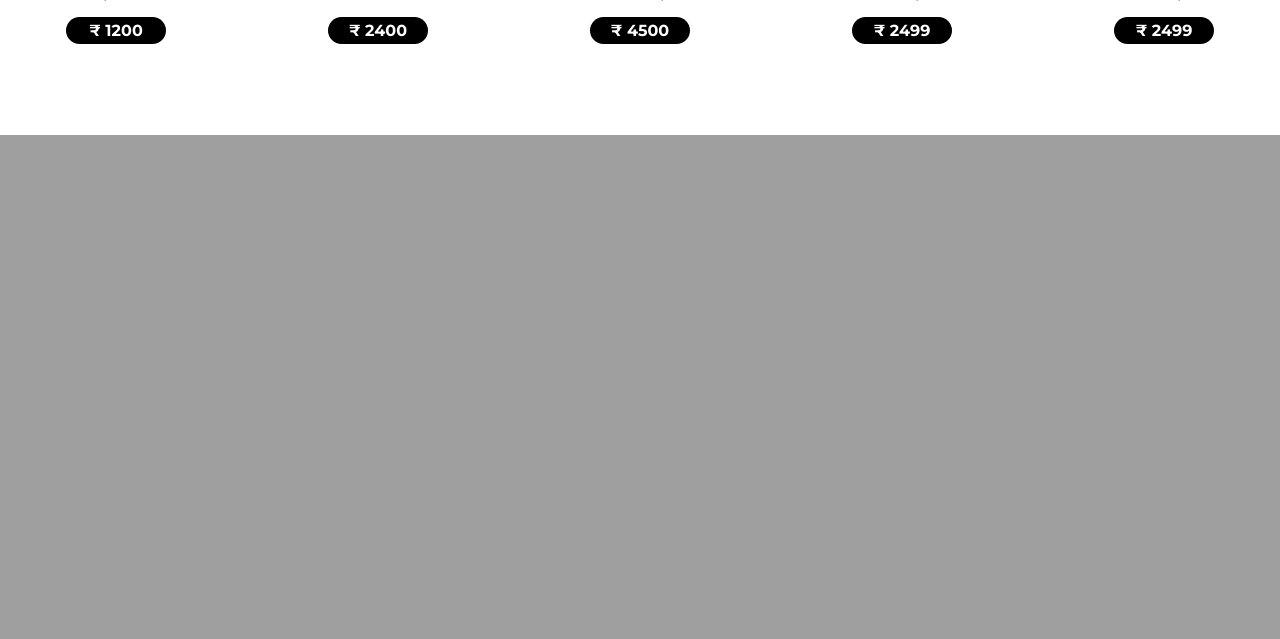
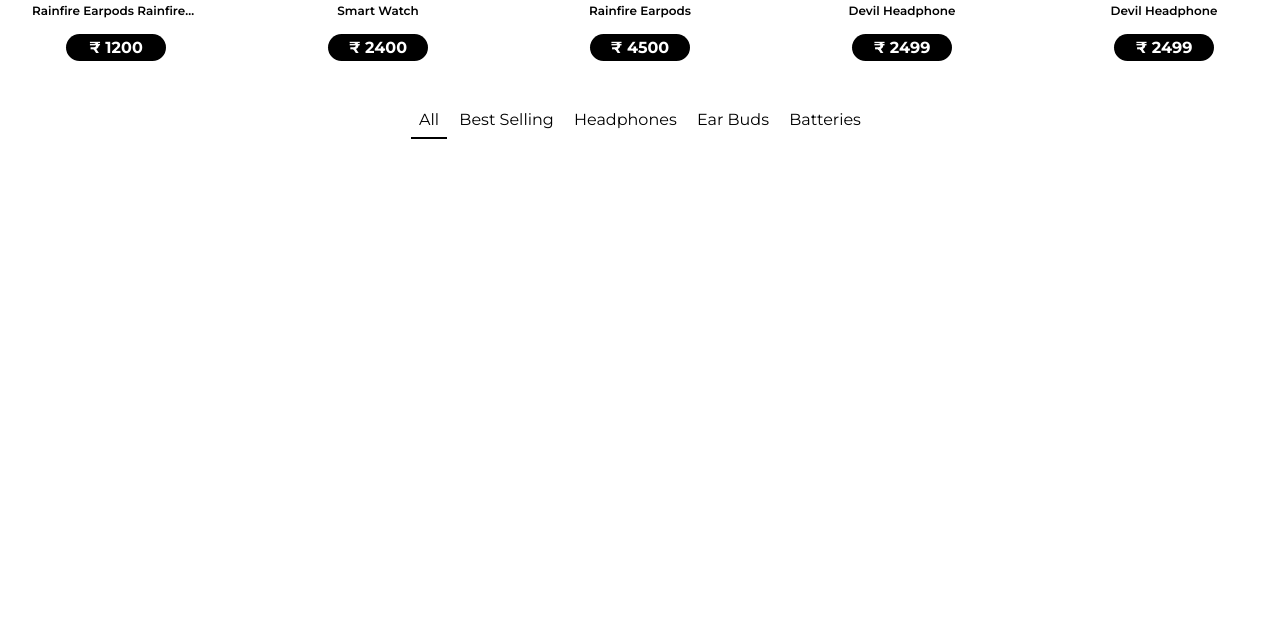
Before and after one commit to jatindahiya100/rainfire, a PHP site: page / in a window 1280 px wide. Shown: the part 665-1304 px from the top of the page. Before the commit the page ends 800 px from the top, so only its background shows below. Run offline with PHP 8.4, Linux system fonts and the light colour scheme; some libraries are stand-ins or nearby versions.

Commit message:
Initial commit

```diff
--- a/css/index.css
+++ b/css/index.css
@@ -34,22 +34,31 @@ html,body{
 }
 .wrapper .featured .featured-text button {
     width: 120px;
-    border-radius: 16px;
-    padding: 4px 8px;
     margin-top: 20%;
     border: none;
     outline: none;
     background-color: white;
     color: black;
-    text-transform: uppercase;
+    padding: 8px 10px;
+    border-radius: 6px;
     font-size: 18px;
+    line-height: 20px;
     font-weight: 700;
 }
+.wrapper .featured .featured-text button:hover{
+    background-color: rgb(209, 209, 209);
+}
 .wrapper .new-arrivals{
+    width: 100%;
     margin-top: 1%;
    display: flex;
    flex-direction: column;
    align-items: center;
+}
+.wrapper .new-arrivals h2{
+    font-size: 30px;
+    line-height: 46px;
+    color: rgb(0, 0, 0);
 }
 .new-arrivals .new-arrivals-holder{
     margin-top: 1%;
@@ -58,7 +67,7 @@ html,body{
     justify-content: space-between;
     align-items: center;
     flex-direction: row;
-    overflow-y: scroll;
+    overflow: auto;
 }
 .wrapper .new-arrivals .new-arrivals-holder .item{
     margin: 16px;
@@ -93,6 +102,23 @@ html,body{
     border-radius: 16px;
     font-weight: 700;
 }
+.wrapper .category-wise{
+    margin-top: 2%;
+    display: flex;
+    flex-direction: column;
+    align-items: center;
+    justify-content: center;
+}
+.wrapper .category-wise ul li{
+    padding: 8px;
+    display: inline-table;
+}
+.wrapper .category-wise .product-holder{
+    height: 500px;
+}
+.active{
+    border-bottom: 2px solid black;
+}
 /* If the browser window is 600px or smaller */
 @media only screen and (max-width: 600px) {
     .wrapper .featured .featured-text h2{
--- a/index.html
+++ b/index.html
@@ -79,8 +79,17 @@
         </div>
 
 
-        <div class="recommendations">
+        <div class="category-wise">
+            <ul>
+                <li class="active">All</li>
+                <li>Best Selling</li>
+                <li>Headphones</li>
+                <li>Ear Buds</li>
+                <li>Batteries</li>
+            </ul>
+            <div class="product-holder">
 
+            </div>
         </div>
 
     </div>
```
